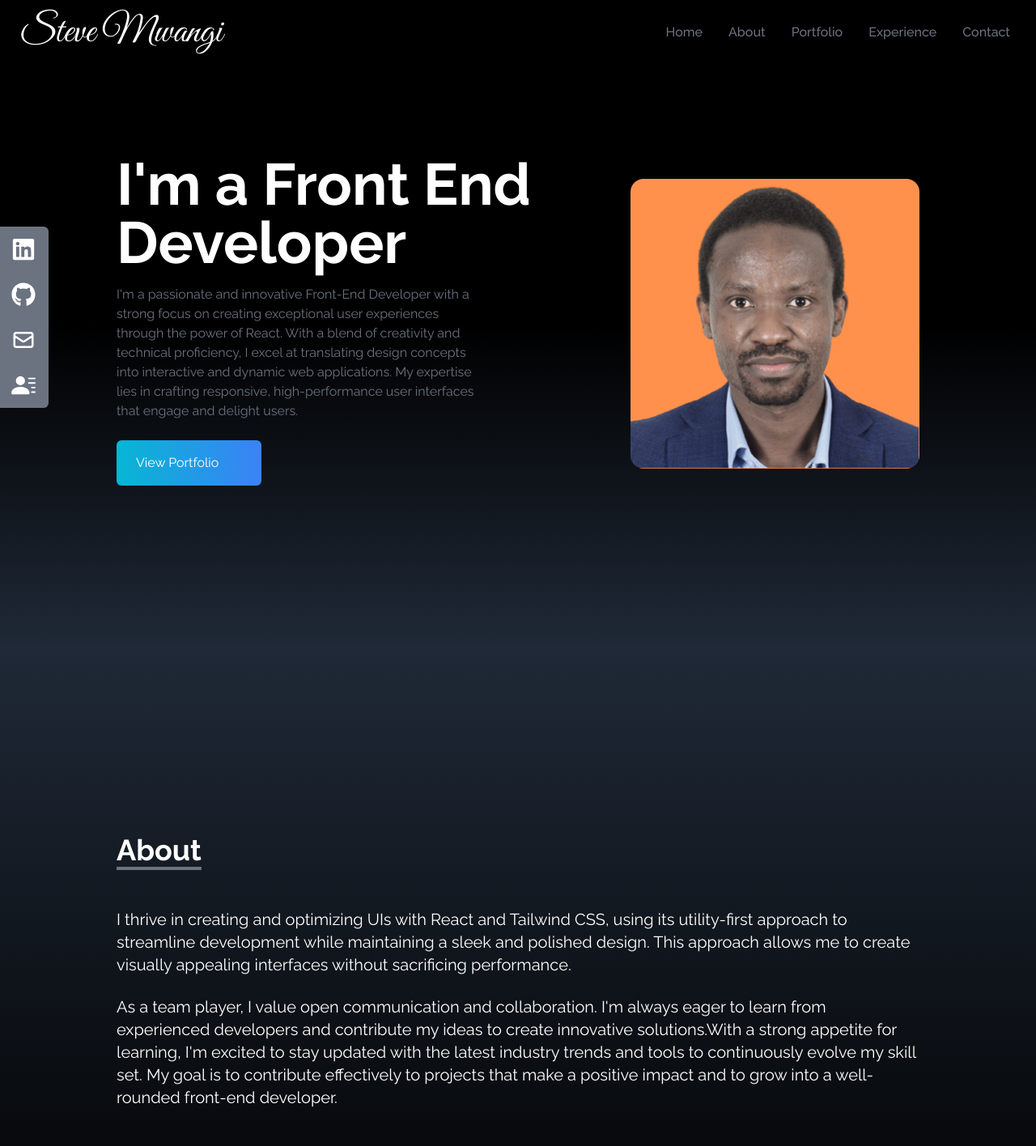
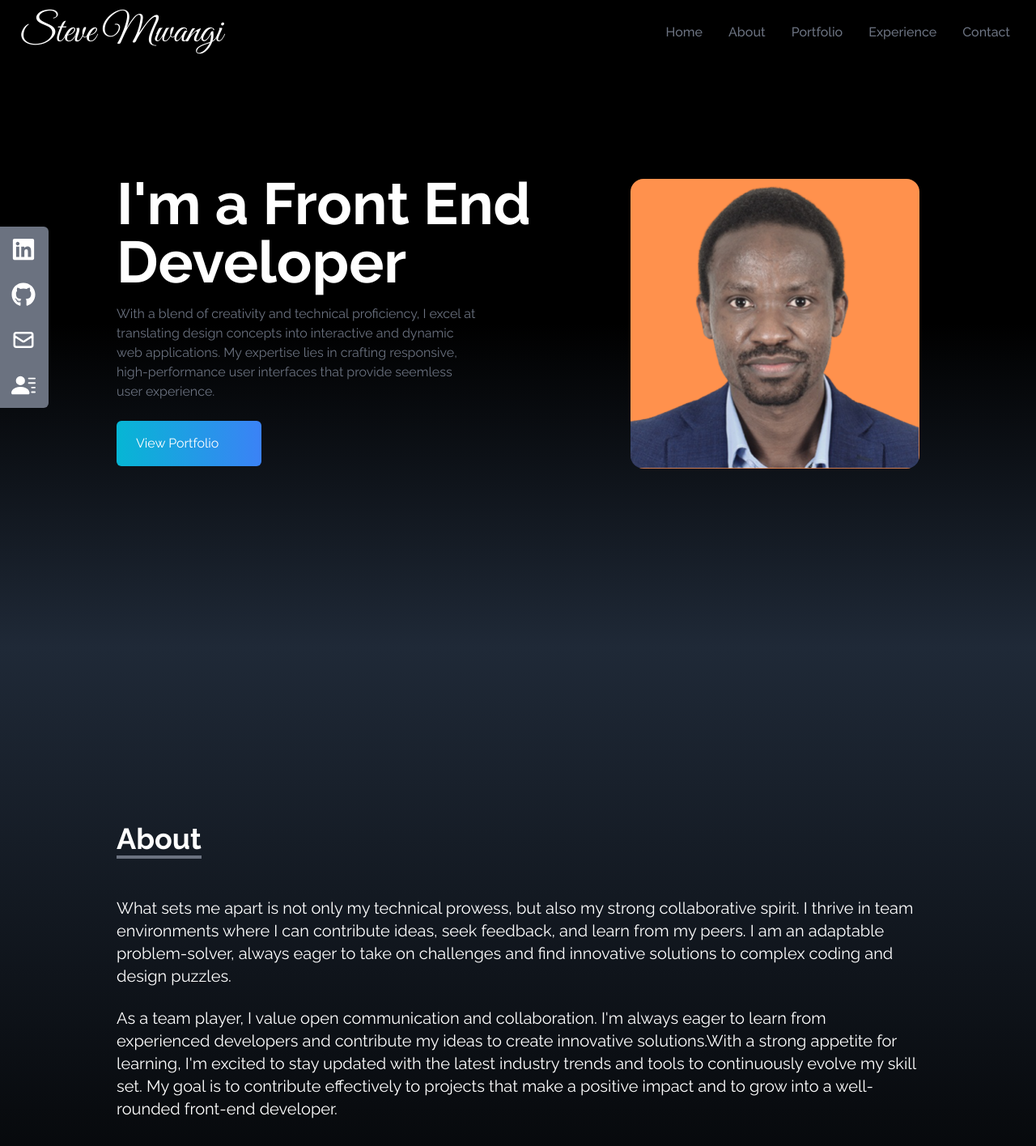
Before and after one commit to SteveMuiyuro/Portfolio_Site, a React (Vite) app: page / in a window 1280 px wide. Shown: the top 1416 px of the page at 81% size. Built offline with nearby package versions, Linux system fonts and the light colour scheme; some icons are missing; a web font is replaced by a local one.

Commit message:
update about and home sections

```diff
--- a/src/components/About.jsx
+++ b/src/components/About.jsx
@@ -13,10 +13,11 @@ export default function About() {
           </p>
         </div>
         <p className="text-xl mt-5">
-          I thrive in creating and optimizing UIs with React and Tailwind CSS,
-          using its utility-first approach to streamline development while
-          maintaining a sleek and polished design. This approach allows me to
-          create visually appealing interfaces without sacrificing performance.
+          What sets me apart is not only my technical prowess, but also my
+          strong collaborative spirit. I thrive in team environments where I can
+          contribute ideas, seek feedback, and learn from my peers. I am an
+          adaptable problem-solver, always eager to take on challenges and find
+          innovative solutions to complex coding and design puzzles.
         </p>
         <br />
         <p className="text-xl">
--- a/src/components/Home.jsx
+++ b/src/components/Home.jsx
@@ -14,12 +14,11 @@ export default function Home() {
             I'm a Front End Developer
           </h2>
           <p className="text-gray-500 py-4 max-w-md">
-            I'm a passionate and innovative Front-End Developer with a strong
-            focus on creating exceptional user experiences through the power of
-            React. With a blend of creativity and technical proficiency, I excel
-            at translating design concepts into interactive and dynamic web
+            With a blend of creativity and technical proficiency, I excel at
+            translating design concepts into interactive and dynamic web
             applications. My expertise lies in crafting responsive,
-            high-performance user interfaces that engage and delight users.
+            high-performance user interfaces that provide seemless user
+            experience.
           </p>
           <div>
             <Link
```
Also changed, not shown: src/assets/portfolio/Resume.png.
